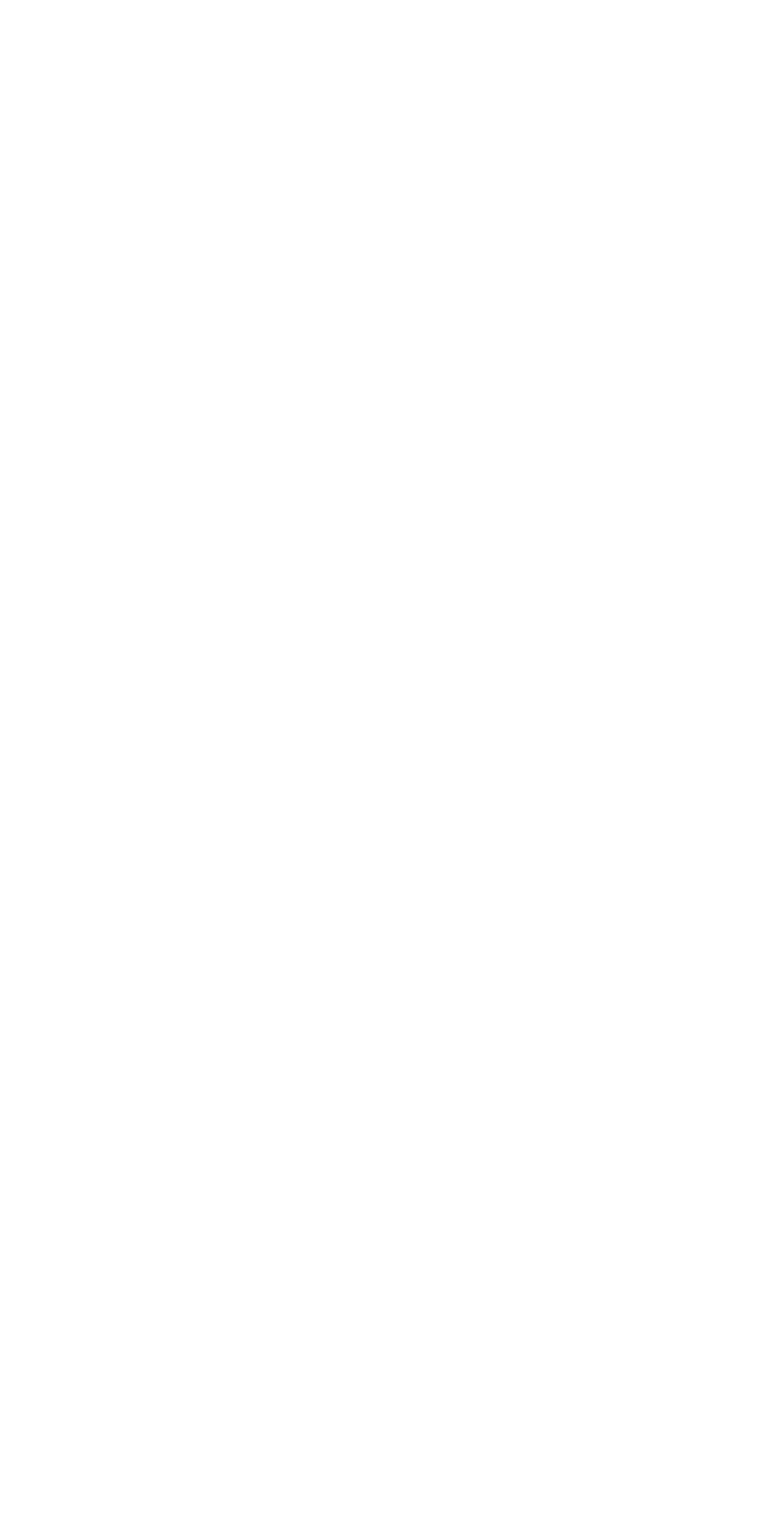
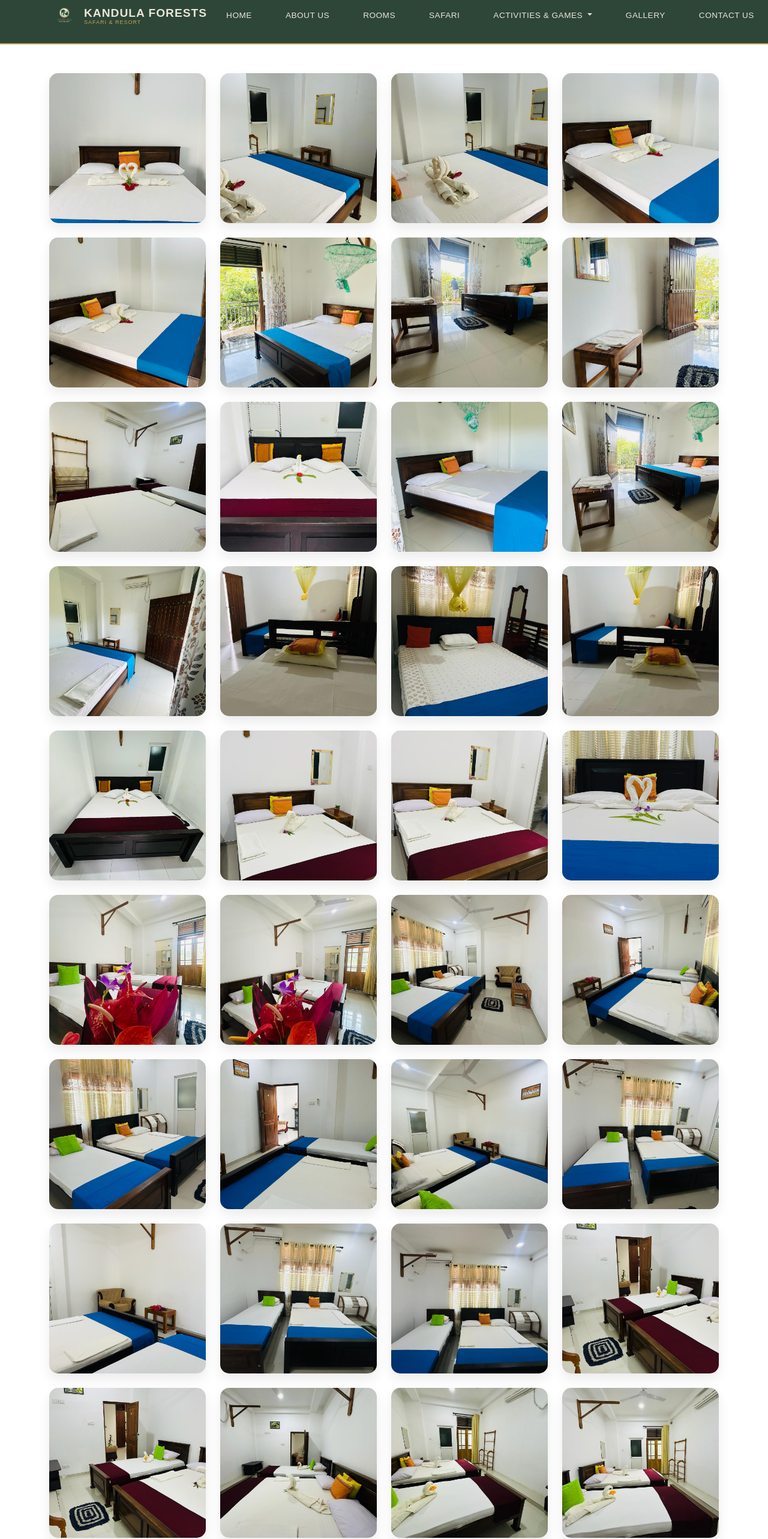
Before and after one commit to RasikaMadushanka/Kandula_Forests_Resorts, an Angular app: page /gallery in a window 1280 px wide. Before the commit this address led to /. Shown: the part 20-2586 px from the top of the page at 60% size. Before the commit the page ends 800 px from the top, so only its background shows below. Built offline with nearby package versions, Linux system fonts and the light colour scheme.

Commit message:
make mainsafraipage

```diff
--- a/src/app/app.routes.ts
+++ b/src/app/app.routes.ts
@@ -5,6 +5,7 @@ import { RoomDetailsailsComponent } from './pages/room-detailsails/room-detailsa
 import { AboutUsComponent } from './pages/about-us/about-us.component';
 import { ContactUsComponent } from './pages/contact-us/contact-us.component';
 import { SafariComponent } from './pages/safari/safari.component';
+import { GalleryComponent } from './pages/gallery/gallery.component';
 
 export const routes: Routes = [
      { path: '', redirectTo: 'home', pathMatch: 'full' },
@@ -31,6 +32,9 @@ export const routes: Routes = [
    {
     path:'safari',
     component:SafariComponent
+  },
+  {
+  path:'gallery',
+  component:GalleryComponent
   }
-
 ];
--- a/src/app/component/nav-bar/nav-bar.component.html
+++ b/src/app/component/nav-bar/nav-bar.component.html
@@ -36,6 +36,8 @@
             <li><a class="dropdown-item" href="#">View All Activities</a></li>
           </ul>
         </li>
+                <li class="nav-item"><a class="nav-link text-uppercase" routerLink="/gallery">Gallery</a></li>
+
 
         <li class="nav-item"><a class="nav-link text-uppercase" routerLink="/contact-us">Contact Us</a></li>
          </ul>
--- a/src/app/pages/gallery/gallery.component.css
+++ b/src/app/pages/gallery/gallery.component.css
@@ -0,0 +1,56 @@
+.image-card {
+    background: #fff;
+    border-radius: 15px;
+    overflow: hidden;
+    box-shadow: 0 10px 20px rgba(0, 0, 0, 0.08);
+    transition: transform 0.3s ease, box-shadow 0.3s ease;
+    cursor: pointer;
+}
+
+.image-card:hover {
+    transform: translateY(-10px);
+    box-shadow: 0 15px 30px rgba(0, 0, 0, 0.15);
+}
+
+.image-wrapper {
+    position: relative;
+    width: 100%;
+    height: 250px; /* Fixed height for uniformity */
+    overflow: hidden;
+}
+
+.image-wrapper img {
+    width: 100%;
+    height: 100%;
+    object-fit: cover; /* Keeps image proportions clean */
+    transition: transform 0.5s ease;
+}
+
+.image-card:hover .image-wrapper img {
+    transform: scale(1.1);
+}
+
+.overlay {
+    position: absolute;
+    bottom: 0;
+    left: 0;
+    right: 0;
+    background: linear-gradient(transparent, rgba(0, 0, 0, 0.7));
+    color: white;
+    padding: 20px;
+    opacity: 0;
+    transition: opacity 0.3s ease;
+    display: flex;
+    align-items: flex-end;
+}
+
+.image-card:hover .overlay {
+    opacity: 1;
+}
+
+.overlay span {
+    font-family: 'Outfit', sans-serif;
+    font-weight: 600;
+    font-size: 1.1rem;
+    letter-spacing: 0.5px;
+}
--- a/src/app/pages/gallery/gallery.component.html
+++ b/src/app/pages/gallery/gallery.component.html
@@ -1 +1,16 @@
-<p>gallery works!</p>
+<app-nav-bar></app-nav-bar>
+<div class="container py-5">
+    <div class="row g-4">
+        <div class="col-lg-3 col-md-6 col-12" *ngFor="let item of Allimages">
+            <div class="image-card">
+                <div class="image-wrapper">
+                    <img [src]="item.url" [alt]="item.title">
+                    <div class="overlay">
+                        <span>{{ item.title }}</span>
+                    </div>
+                </div>
+            </div>
+        </div>
+    </div>
+</div>
+<app-footer></app-footer>
--- a/src/app/pages/gallery/gallery.component.ts
+++ b/src/app/pages/gallery/gallery.component.ts
@@ -1,12 +1,150 @@
+import { CommonModule } from '@angular/common';
 import { Component } from '@angular/core';
+import { NavBarComponent } from "../../component/nav-bar/nav-bar.component";
+import { FooterComponent } from "../../component/footer/footer.component";
 
 @Component({
   selector: 'app-gallery',
   standalone: true,
-  imports: [],
+  imports: [CommonModule, NavBarComponent, FooterComponent],
   templateUrl: './gallery.component.html',
   styleUrl: './gallery.component.css'
 })
 export class GalleryComponent {
 
+  Allimages = [
+    { url: 'assets/images/deulex21.jpeg', title: '' },
+    { url: 'assets/images/deulex22.jpeg', title: '' },
+    { url: 'assets/images/deulex23.jpeg', title: '' },
+    { url: 'assets/images/deulex24.jpeg', title: '' },
+    { url: 'assets/images/deulex25.jpeg', title: '' },
+    { url: 'assets/images/deulex1.jpeg', title: '' },
+    { url: 'assets/images/deulex5.jpeg', title: '' },
+    { url: 'assets/images/deulex6.jpeg', title: '' },
+    { url: 'assets/images/deulex9.jpeg', title: ' ' },
+    { url: 'assets/images/deulex30.jpeg', title: ' ' },
+    { url: 'assets/images/deulex11.jpeg', title: ' ' },
+    { url: 'assets/images/deulex12.jpeg', title: ' ' },
+    { url: 'assets/images/deulex13.jpeg', title: ' ' },
+    { url: 'assets/images/deulex14.jpeg', title: ' ' },
+    { url: 'assets/images/deulex15.jpeg', title: ' ' },
+    { url: 'assets/images/deulex16.jpeg', title: ' ' },
+    { url: 'assets/images/deulex31.jpeg', title: ' ' },
+    { url: 'assets/images/deulex18.jpeg', title: ' ' },
+    { url: 'assets/images/deulex19.jpeg', title: ' ' },
+    { url: 'assets/images/deulex20.jpeg', title: ' ' },
+
+
+    { url: 'assets/images/froom20.jpeg', title: '' },
+    { url: 'assets/images/froom21.jpeg', title: '' },
+    { url: 'assets/images/froom22.jpeg', title: '' },
+    { url: 'assets/images/froom23.jpeg', title: '' },
+    { url: 'assets/images/froom24.jpeg', title: '' },
+    { url: 'assets/images/froom25.jpeg', title: '' },
+    { url: 'assets/images/froom26.jpeg', title: '' },
+    { url: 'assets/images/froom27.jpeg', title: '' },
+    { url: 'assets/images/froom28.jpeg', title: ' ' },
+    { url: 'assets/images/froom29.jpeg', title: ' ' },
+    { url: 'assets/images/froom30.jpeg', title: ' ' },
+    { url: 'assets/images/froom41.jpeg', title: ' ' },
+    { url: 'assets/images/froom42.jpeg', title: ' ' },
+    { url: 'assets/images/froom43.jpeg', title: ' ' },
+    { url: 'assets/images/froom44.jpeg', title: ' ' },
+    { url: 'assets/images/froom45.jpeg', title: ' ' },
+    { url: 'assets/images/froom46.jpeg', title: ' ' },
+    { url: 'assets/images/froom47.jpeg', title: ' ' },
+    { url: 'assets/images/froom49.jpeg', title: ' ' },
+    { url: 'assets/images/froom50.jpeg', title: ' ' },
+
+
+    { url: 'assets/images/rdesign13.jpeg', title: '' },
+    { url: 'assets/images/rdesign14.jpeg', title: '' },
+    { url: 'assets/images/rdesign15.jpeg', title: '' },
+    { url: 'assets/images/rdesign16.jpeg', title: '' },
+    { url: 'assets/images/rdesign17.jpeg', title: '' },
+    { url: 'assets/images/rdesign18.jpeg', title: '' },
+    { url: 'assets/images/rdesign19.jpeg', title: '' },
+    { url: 'assets/images/rdesign20.jpeg', title: '' },
+    { url: 'assets/images/rdesign21.jpeg', title: ' ' },
+    { url: 'assets/images/rdesign22.jpeg', title: ' ' },
+    { url: 'assets/images/rdesign23.jpeg', title: ' ' },
+    { url: 'assets/images/rdesign24.jpeg', title: ' ' },
+    { url: 'assets/images/rdesign25.jpeg', title: ' ' },
+    { url: 'assets/images/rdesign26.jpeg', title: ' ' },
+    { url: 'assets/images/rdesign27.jpeg', title: ' ' },
+    { url: 'assets/images/rdesign28.jpeg', title: ' ' },
+    { url: 'assets/images/promote3.jpeg', title: ' ' },
+    { url: 'assets/images/rdesign30.jpeg', title: ' ' },
+    { url: 'assets/images/rdesign31.jpeg', title: ' ' },
+    { url: 'assets/images/rdesign12.jpeg', title: ' ' },
+
+    { url: 'assets/images/viewup2.jpeg', title: '' },
+    { url: 'assets/images/viewup3.jpeg', title: '' },
+    { url: 'assets/images/view1.jpeg', title: '' },
+    { url: 'assets/images/view2.jpeg', title: '' },
+    { url: 'assets/images/view3.jpeg', title: '' },
+    { url: 'assets/images/view4.jpeg', title: '' },
+    { url: 'assets/images/view5.jpeg', title: '' },
+    { url: 'assets/images/view6.jpeg', title: '' },
+    { url: 'assets/images/promote4.jpeg', title:''},
+    { url: 'assets/images/view8.jpeg', title: ' ' },
+    { url: 'assets/images/view9.jpeg', title: ' ' },
+    { url: 'assets/images/promote6.jpeg', title: ' ' },
+    { url: 'assets/images/view11.jpeg', title: ' ' },
+    { url: 'assets/images/promote1.jpeg', title: ' ' },
+    { url: 'assets/images/view13.jpeg', title: ' ' },
+    { url: 'assets/images/view14.jpeg', title: ' ' },
+    { url: 'assets/images/view15.jpeg', title: ' ' },
+    { url: 'assets/images/view20.jpeg', title: ' ' },
+    { url: 'assets/images/view21.jpeg', title: ' ' },
+    { url: 'assets/images/view22.jpeg', title: ' ' },
+
+    { url: 'assets/images/en5.jpeg', title: '' },
+    { url: 'assets/images/en6.jpeg', title: '' },
+    { url: 'assets/images/en9.jpeg', title: '' },
+    { url: 'assets/images/en11.jpeg', title: '' },
+    { url: 'assets/images/en13.jpeg', title: '' },
+    { url: 'assets/images/en15.jpeg', title: '' },
+    { url: 'assets/images/en4.jpeg', title: '' },
+    { url: 'assets/images/en24.jpeg', title: '' },
+    { url: 'assets/images/en5.jpeg', title:''},
+    { url: 'assets/images/garden11.jpeg', title: ' ' },
+    { url: 'assets/images/garden21.jpeg', title: ' ' },
+    { url: 'assets/images/garden13.jpeg', title: ' ' },
+    { url: 'assets/images/garden20.jpeg', title: ' ' },
+    { url: 'assets/images/garden7.jpeg', title: ' ' },
+    { url: 'assets/images/washroom24.jpeg', title: ' ' },
+    { url: 'assets/images/washroom22.jpeg', title: ' ' },
+    { url: 'assets/images/washroom17.jpeg', title: ' ' },
+    { url: 'assets/images/washroom9.jpeg', title: ' ' },
+    { url: 'assets/images/washroom6.jpeg', title: ' ' },
+    { url: 'assets/images/washroom15.jpeg', title: ' ' },
+
+
+
+
+    { url: 'assets/images/b1.jpeg', title: 'Elephant Safari' },
+    { url: 'assets/images/b2.jpeg', title: 'Leopard Watch' },
+    { url: 'assets/images/b3.jpeg', title: 'Jeep Adventure' },
+    { url: 'assets/images/b4.jpeg', title: 'Bird Watching' },
+    { url: 'assets/images/b5.jpeg', title: 'Elephant Safari' },
+    { url: 'assets/images/b6.jpeg', title: 'Leopard Watch' },
+    { url: 'assets/images/b7.jpeg', title: 'Jeep Adventure' },
+    { url: 'assets/images/b8.jpeg', title: 'Bird Watching' },
+    { url: 'assets/images/b9.jpeg', title: 'Elephant Safari' },
+    { url: 'assets/images/b10.jpeg', title: 'Leopard Watch' },
+    { url: 'assets/images/b11.jpeg', title: 'Jeep Adventure' },
+    { url: 'assets/images/b12.jpeg', title: 'Bird Watching' },
+    { url: 'assets/images/b13.jpeg', title: 'Jeep Adventure' },
+    { url: 'assets/images/b14.jpeg', title: 'Bird Watching' },
+    { url: 'assets/images/b15.jpeg', title: 'Elephant Safari' },
+    { url: 'assets/images/b16.jpeg', title: 'Leopard Watch' },
+    { url: 'assets/images/b17.jpeg', title: 'Jeep Adventure' },
+    { url: 'assets/images/b18.jpeg', title: 'Bird Watching' },
+    { url: 'assets/images/b19.jpeg', title: 'Jeep Adventure' },
+    { url: 'assets/images/b20.jpeg', title: 'Bird Watching' }
+
+
+  ];
+
 }
```
